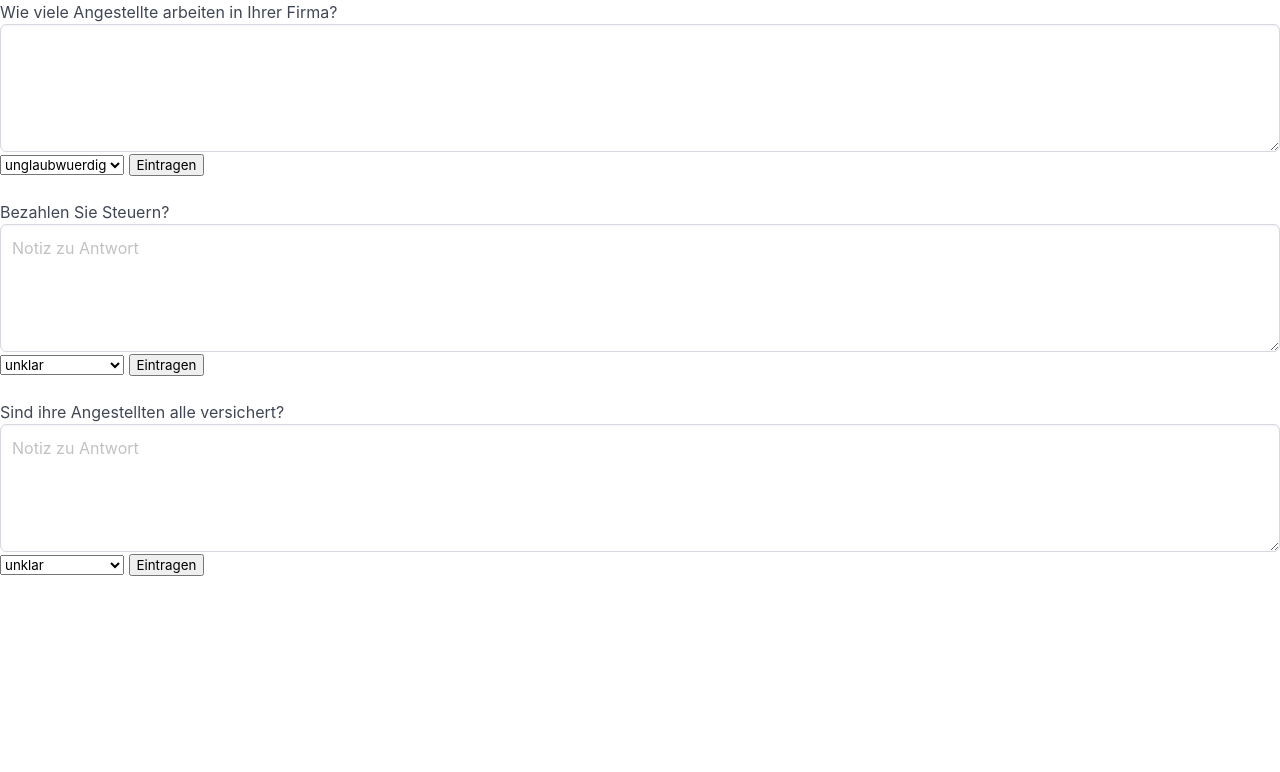
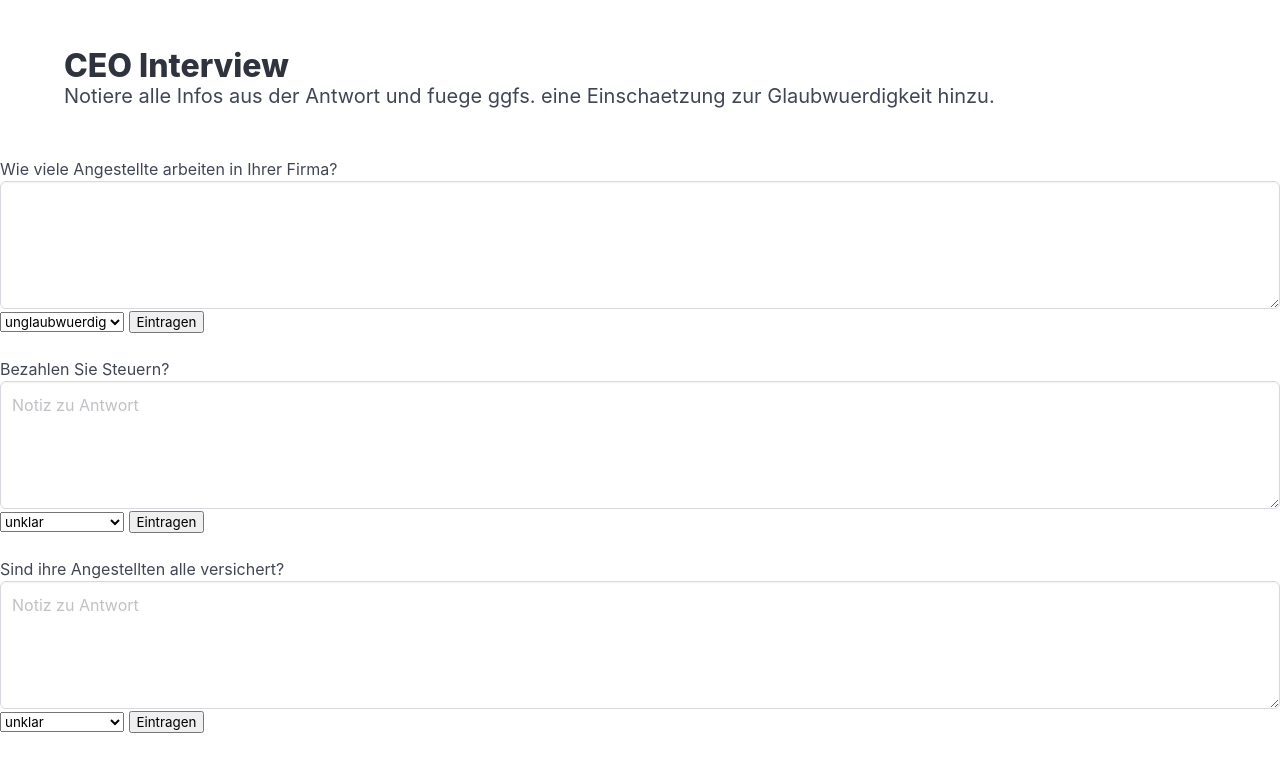
Before and after one commit to dusk-and-dawn/ISO_app, a Flask app: page /about in a window 1280 px wide. Shown: the top 772 px of the page. Run offline with Flask 3, Linux system fonts and the light colour scheme.

Commit message:
added admin section and have first idea for how to present it to Picco

```diff
--- a/app.py
+++ b/app.py
@@ -8,10 +8,13 @@ app = Flask(__name__)
 def index():
     return render_template('index.html')
 
-@app.route('/about')
+@app.route('/about', methods= ('POST', 'GET'))
 def about():
     return render_template('about.html')
 
+@app.route('/admin', methods= ('POST', 'GET'))
+def admin():
+    return render_template('admin.html')
 
 if __name__ == '__main__':
     app.run(debug=True)
--- a/templates/about.html
+++ b/templates/about.html
@@ -8,6 +8,17 @@
     <title>CEO Interview</title>
 </head>
     <body>
+        <section class="section">
+            <div class="container">
+            <h1 class="title">
+                CEO Interview
+            </h1>
+            <h2 class = 'subtitle'>
+                Notiere alle Infos aus der Antwort und fuege ggfs. eine Einschaetzung zur Glaubwuerdigkeit hinzu.
+            </h2>
+            </div>
+        </section>
+        <section>
             <form method="post">
                 <box>
                 <div>Wie viele Angestellte arbeiten in Ihrer Firma?</div>
@@ -46,5 +57,6 @@
                 <input type="submit" value="Eintragen">
                 </box>
             </form>
+        </section>
     </body>
 </html>
--- a/templates/index.html
+++ b/templates/index.html
@@ -37,7 +37,7 @@
     <p class="menu-label">ISO Prozess</p>
     <ul class="menu-list">
         <li><a href="{{ url_for('about')}}">CEO Interview</a></li>
-        <li><a href="{{ url_for('about')}}">Arbeitsraum Besuch</a></li>
+        <li><a href="{{ url_for('admin')}}">Admin Bereich</a></li>
     </ul>
 </aside>
     <br>
```
Also changed, not shown: templates/admin.html (added, +12 -0 lines), admin.py (added). Lines whose indentation alone changed are shown as unchanged.
